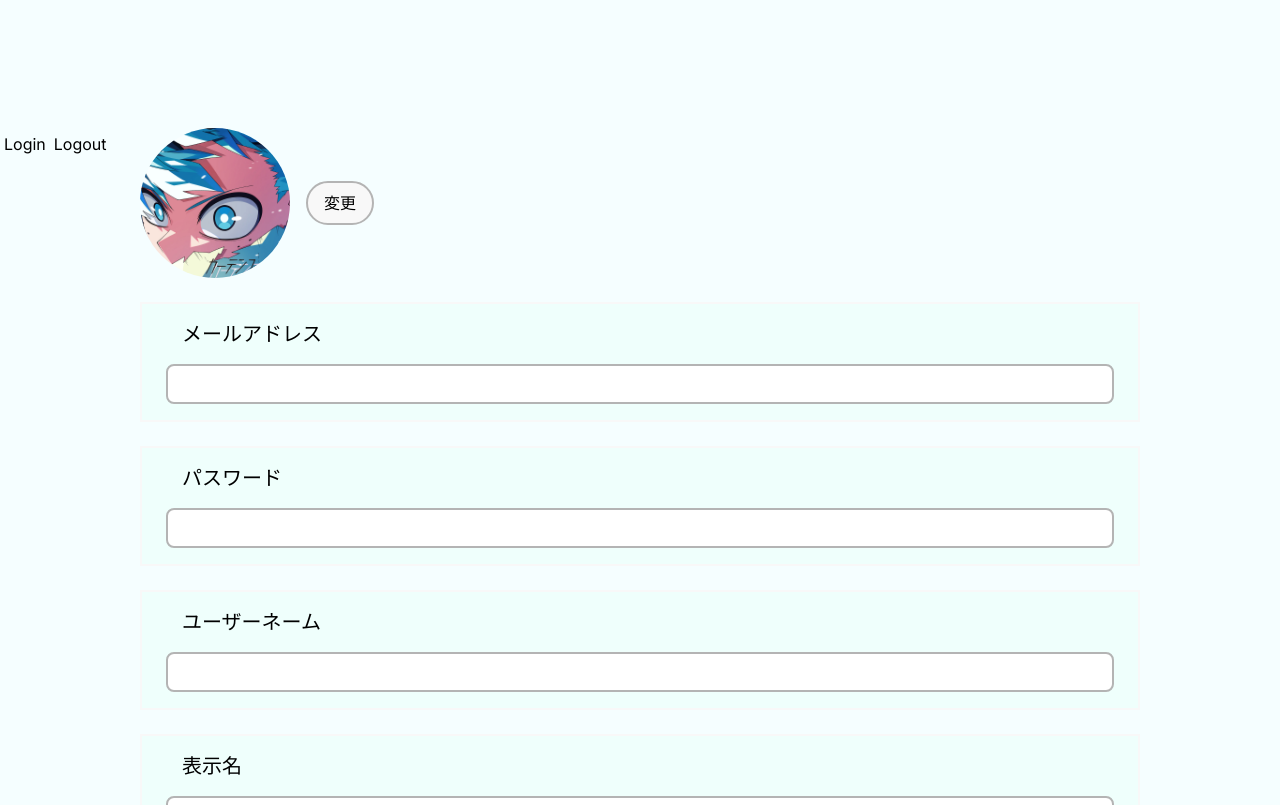
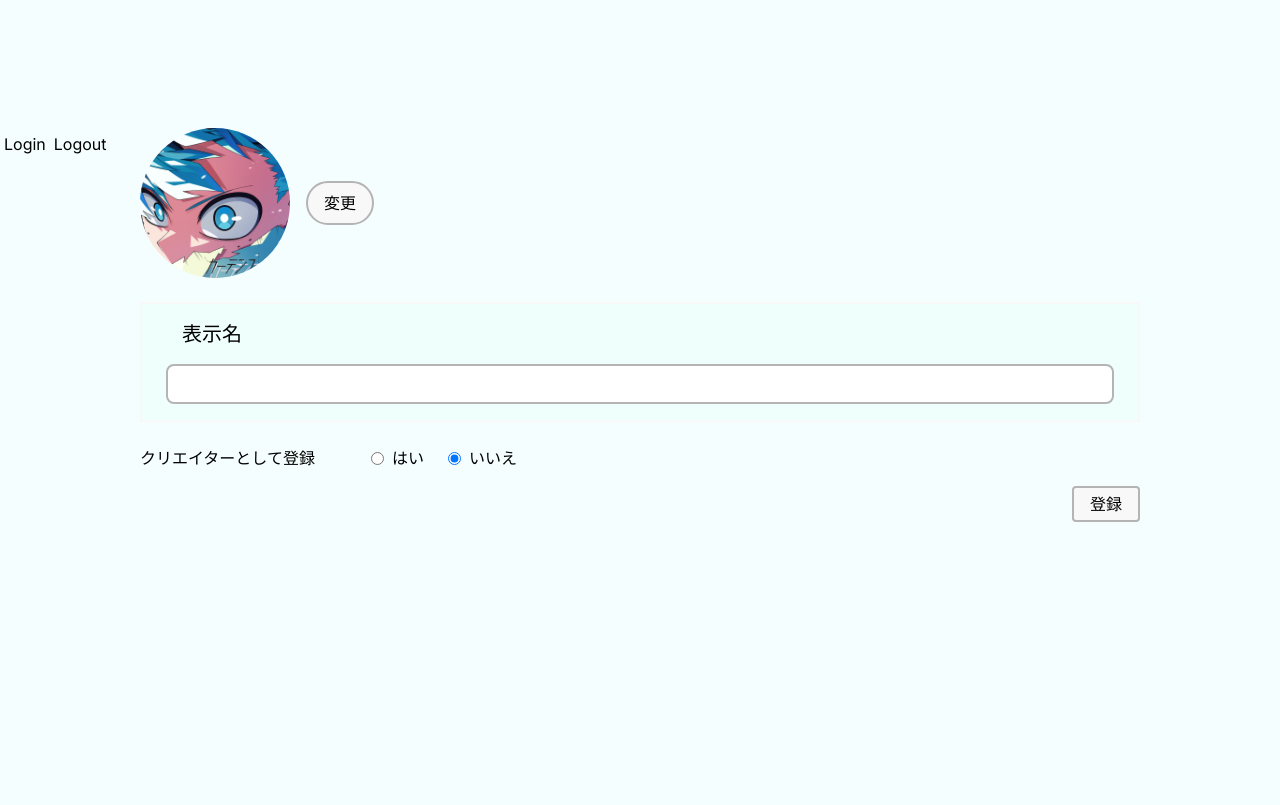
Before and after one commit to HAL-IAIH-team-F/hew-front, a Next.js app: page /user/register in a window 1280 px wide. Shown: the top 805 px of the page. Built offline with nearby package versions, Linux system fonts and the light colour scheme.

Commit message:
アイコン変更ボタンの追加

```diff
--- a/src/app/user/register/UserRegisterForm.tsx
+++ b/src/app/user/register/UserRegisterForm.tsx
@@ -67,10 +67,6 @@ export default function UserRegisterForm({ ...props }: UserRegisterFormProps) {
           className="hidden"
         />
       </div>
-
-      <StyledInput name="メールアドレス" type="text" />
-      <StyledInput name="パスワード" type="text" />
-      <StyledInput name="ユーザーネーム" type="text" />
       <StyledInput name="表示名" type="text" />
 
       {/* クリエイターとして登録のラジオボタン */}
```
